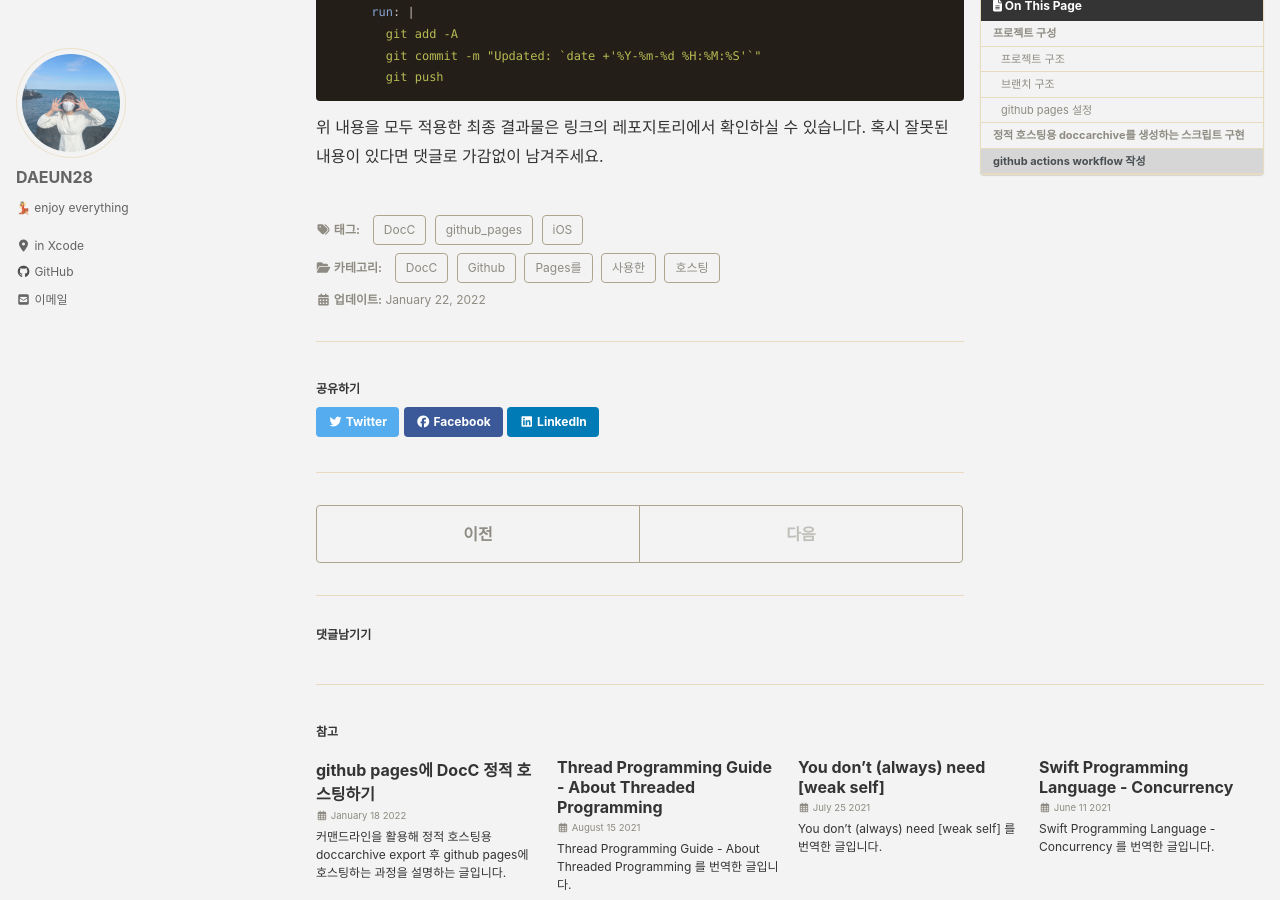
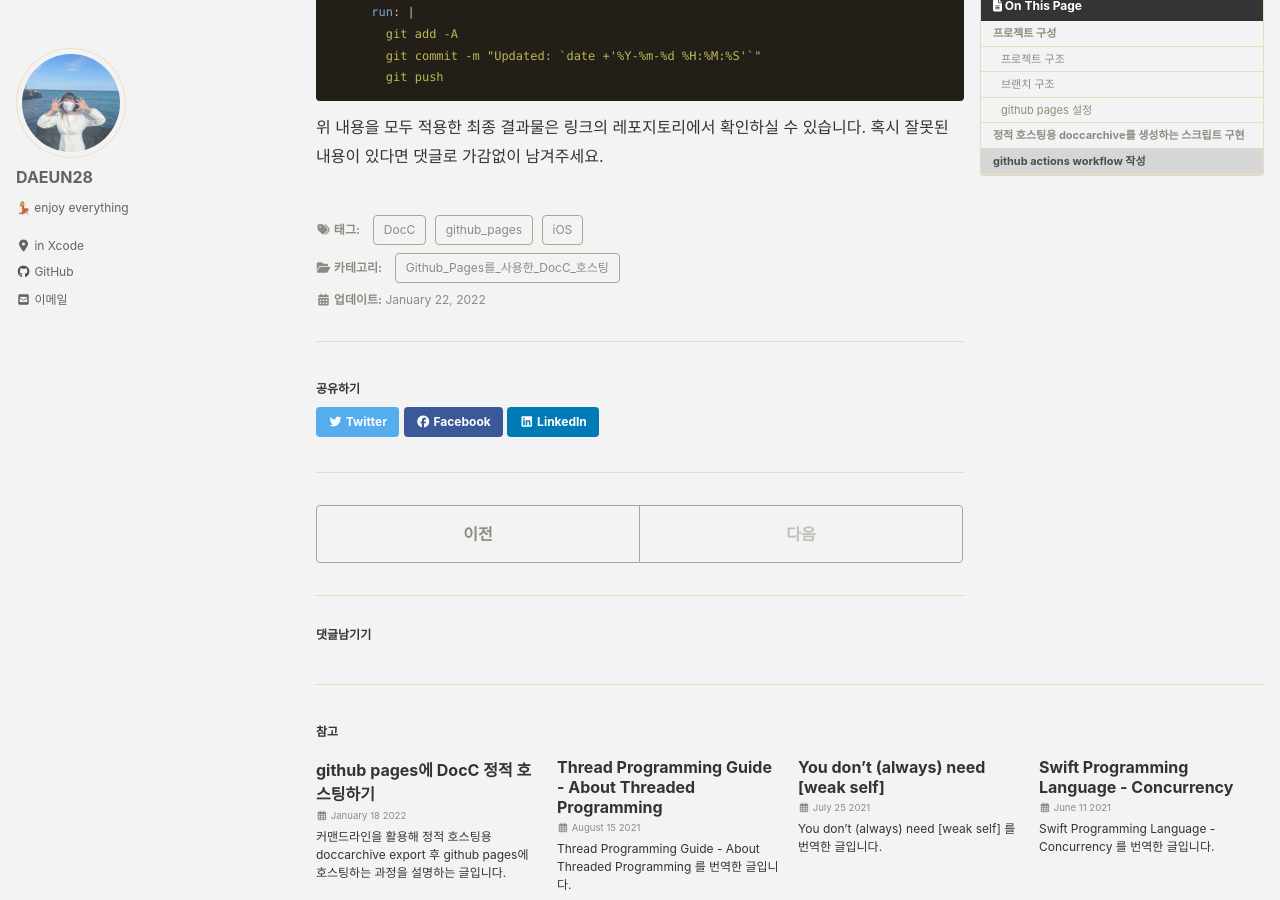
Before and after one commit to DAEUN28/DAEUN28.github.io, a Jekyll site: the page built from _posts/2022-01-22-post32.md, in a window 1280 px wide and 900 px high, scrolled down 3702 px. Built offline with Jekyll 4.4.1, drawn with Linux system fonts in a browser that asks for light colours; cached includes are drawn as plain includes; nearby versions of some CDN libraries; comment, search, counter and statistics services are not loaded.

```diff
--- a/_posts/2022-01-22-post32.md
+++ b/_posts/2022-01-22-post32.md
@@ -6,7 +6,7 @@ tags:
   - iOS
   - DocC
   - github_pages
-categories: "Github Pages를 사용한 DocC 호스팅"
+categories: "Github_Pages를_사용한_DocC_호스팅"
 ---
 
 레포지토리에 포함된 여러 프레임워크에 대한 docc를 github actions를 활용해 자동으로 github pages에 호스팅하는 과정을 설명하는 글입니다.
```
Also changed, not shown: _posts/2022-01-18-post31.md (+1 -1 lines).
